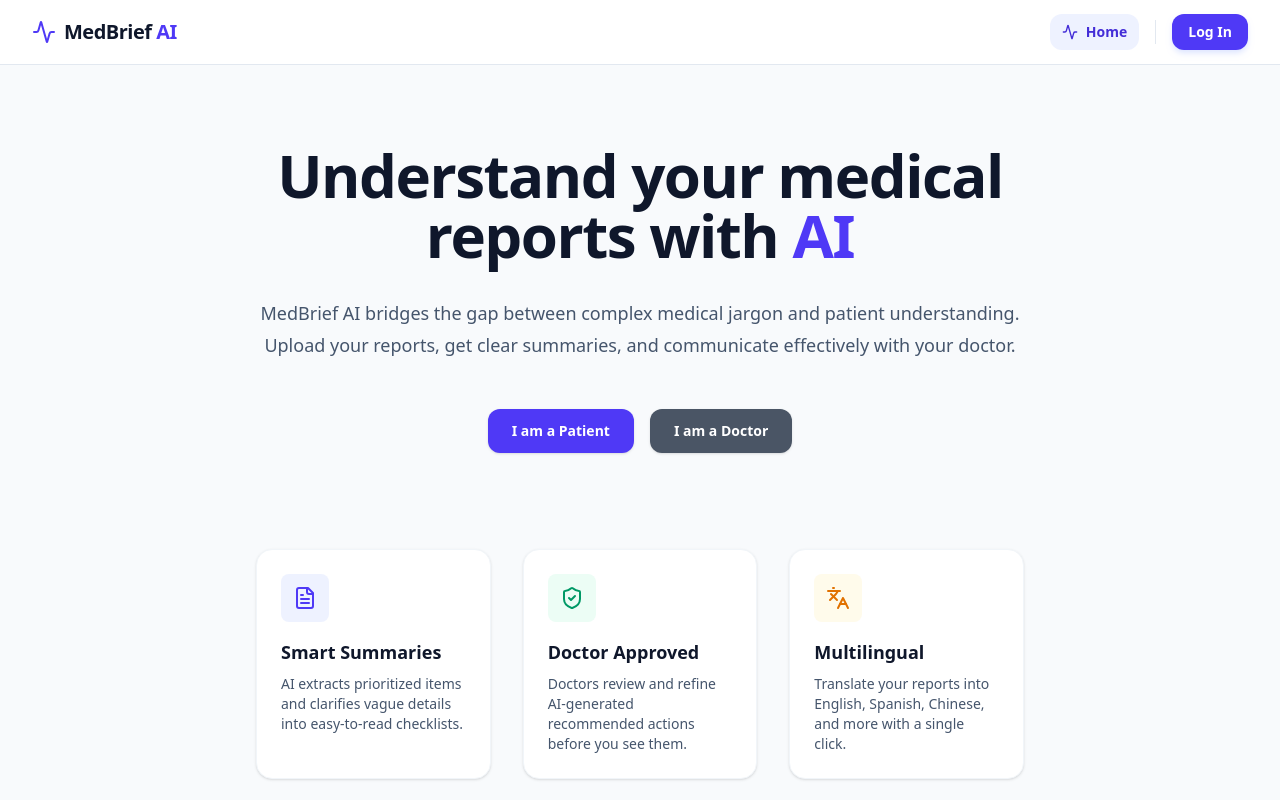
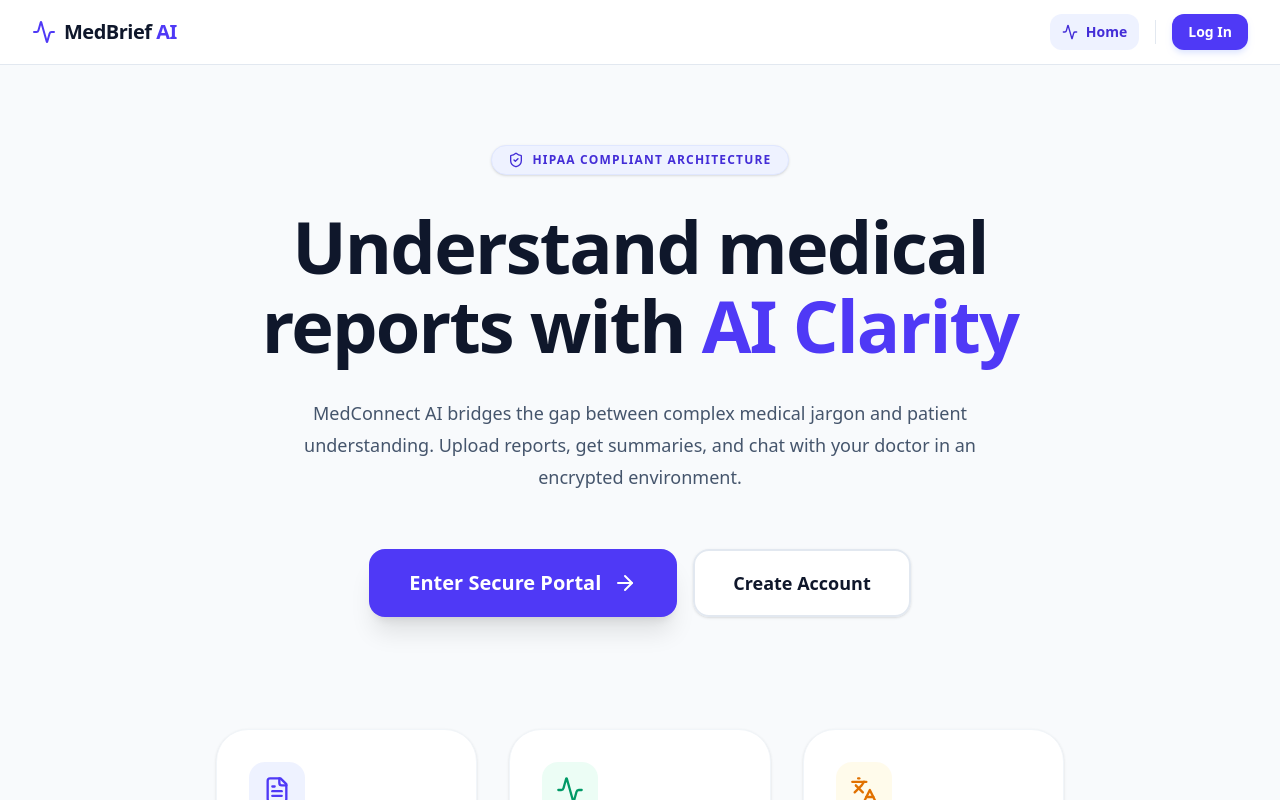
Before and after one commit to ifwitis/medbrief-ai, a React (Vite) app: page / in a window 1280 px wide. Shown: the top 800 px of the page. Built offline with nearby package versions, Linux system fonts and the light colour scheme; no server answers.

Commit message:
Update Home.tsx

```diff
--- a/src/pages/Home.tsx
+++ b/src/pages/Home.tsx
@@ -1,107 +1,158 @@
-import { Link } from 'react-router-dom';
-import { useNavigate } from 'react-router-dom';
-import { useRef, ChangeEvent } from 'react';
-import { FileText, ShieldCheck, Languages, Upload} from 'lucide-react';
+import React, { useState, useEffect } from 'react';
+import { useNavigate, Link } from 'react-router-dom';
+import {
+  FileText,
+  ShieldCheck,
+  Languages,
+  ArrowRight,
+  Loader2,
+  LogOut,
+  Activity
+} from 'lucide-react';
+import { auth, db } from '../routes/firebase'; // Ensure this path is correct
+import { onAuthStateChanged, signOut, User } from 'firebase/auth';
+import { doc, getDoc } from 'firebase/firestore';
 
 export default function Home() {
   const navigate = useNavigate();
-  const fileInputRef = useRef<HTMLInputElement>(null);
+  const [isChecking, setIsChecking] = useState(false);
+  const [user, setUser] = useState<User | null>(null);
 
-  const handleUploadClick = () => {
-    fileInputRef.current?.click();
+  // 1. Listen for Auth state on component mount
+  useEffect(() => {
+    const unsubscribe = onAuthStateChanged(auth, (currentUser) => {
+      setUser(currentUser);
+    });
+    return () => unsubscribe();
+  }, []);
+
+  // 2. Handle "Enter Portal" Logic
+  const handlePortalAccess = async () => {
+    setIsChecking(true);
+
+    if (user) {
+      try {
+        // Fetch user data from Firestore to get their role
+        const userDoc = await getDoc(doc(db, "users", user.uid));
+
+        if (userDoc.exists()) {
+          const userData = userDoc.data();
+          // Redirect based on role: /doctor or /patient
+          navigate(userData.role === 'doctor' ? '/doctor' : '/patient');
+        } else {
+          // User exists in Auth but not Firestore (cleanup case)
+          navigate('/signup');
+        }
+      } catch (error) {
+        console.error("Error fetching user role:", error);
+        alert("Failed to access portal. Please try again.");
+      }
+    } else {
+      // If not logged in, go to signup
+      navigate('/signup');
+    }
+    setIsChecking(false);
   };
 
-  const handleFileChange = async (event: ChangeEvent<HTMLInputElement>) => {
-    const file = event.target.files?.[0];
-    if (file) {
-      const formData = new FormData();
-      // Important: Use 'document' as the key because your server expects upload.single("document")
-      formData.append('document', file);
-
-      try {
-        const response = await fetch('http://localhost:3000/api/documents/upload', {
-          method: 'POST',
-          body: formData,
-        });
-
-        const result = await response.json();
-
-        if (result.structuredData) {
-          // Send the user to the view page and pass the AI data in the "state"
-          navigate('/document/new-upload', {
-            state: { initialData: result.structuredData }
-          });
-        }
-      } catch (error) {
-        console.error("Upload failed:", error);
-        alert("Failed to analyze document. Is the server running?");
-      }
+  // 3. Handle Sign Out
+  const handleSignOut = async () => {
+    try {
+      await signOut(auth);
+      setUser(null);
+    } catch (error) {
+      console.error("Sign out error:", error);
     }
   };
+
   return (
-    <div className="flex flex-col items-center justify-center py-12 text-center">
-      <div className="max-w-3xl space-y-8">
-        <h1 className="text-5xl font-bold tracking-tight text-slate-900 sm:text-6xl">
-          Understand your medical reports with <span className="text-indigo-600">AI</span>
+    <div className="flex flex-col items-center justify-center py-12 text-center min-h-[80vh]">
+      <div className="max-w-4xl space-y-8 px-6">
+
+        {/* Badge */}
+        <div className="inline-flex items-center gap-2 px-4 py-1.5 rounded-full bg-indigo-50 border border-indigo-100 text-indigo-700 text-xs font-bold uppercase tracking-widest shadow-sm">
+          <ShieldCheck className="h-4 w-4" /> HIPAA Compliant Architecture
+        </div>
+
+        {/* Hero Section */}
+        <h1 className="text-5xl font-extrabold tracking-tight text-slate-900 sm:text-7xl leading-[1.1]">
+          Understand medical reports with <span className="text-indigo-600">AI Clarity</span>
         </h1>
-        <p className="text-lg leading-8 text-slate-600">
-          MedBrief AI bridges the gap between complex medical jargon and patient understanding.
-          Upload your reports, get clear summaries, and communicate effectively with your doctor.
+
+        <p className="text-lg leading-8 text-slate-600 max-w-2xl mx-auto">
+          MedConnect AI bridges the gap between complex medical jargon and patient understanding.
+          Upload reports, get summaries, and chat with your doctor in an encrypted environment.
         </p>
 
-        <div className="flex justify-center gap-4 pt-4">
-          <input
-            type="file"
-            ref={fileInputRef}
-            onChange={handleFileChange}
-            className="hidden"
-            accept = ".pdf,.doc,.docx,.txt"
-          />
-          {/* <button
-            onClick={handleUploadClick}
-            className="rounded-xl bg-indigo-600 px-6 py-3 text-sm font-semibold text-white shadow-sm hover:bg-indigo-500 transition-all"
+        {/* Main Action Buttons */}
+        <div className="flex flex-col sm:flex-row justify-center gap-4 pt-6">
+          <button
+            onClick={handlePortalAccess}
+            disabled={isChecking}
+            className="flex items-center justify-center gap-3 rounded-2xl bg-indigo-600 px-10 py-5 text-xl font-bold text-white shadow-xl hover:bg-indigo-500 hover:scale-[1.02] active:scale-95 transition-all disabled:opacity-70 disabled:cursor-not-allowed"
           >
-            <Upload className="h-5 w-5 inline-block mr-2" />
-            I am a Patient
-          </button> */}
+            {isChecking ? (
+              <>
+                <Loader2 className="animate-spin h-6 w-6" />
+                Checking...
+              </>
+            ) : (
+              <>
+                {user ? "Go to My Portal" : "Enter Secure Portal"}
+                <ArrowRight className="h-6 w-6" />
+              </>
+            )}
+          </button>
 
-          <Link
-            to="/patient"
-            className="rounded-xl bg-indigo-600 px-6 py-3 text-sm font-semibold text-white shadow-sm hover:bg-indigo-500 transition-all"
-          >
-            I am a Patient
-          </Link>
+          {user ? (
+            <button
+              onClick={handleSignOut}
+              className="rounded-2xl bg-white px-8 py-4 text-lg font-bold text-red-600 shadow-sm ring-2 ring-inset ring-red-100 hover:bg-red-50 transition-all flex items-center justify-center gap-2"
+            >
+              <LogOut className="h-5 w-5" /> Sign Out
+            </button>
+          ) : (
+            <Link
+              to="/signup"
+              className="rounded-2xl bg-white px-10 py-5 text-lg font-bold text-slate-900 shadow-sm ring-2 ring-inset ring-slate-200 hover:bg-slate-50 hover:scale-[1.02] transition-all flex items-center justify-center"
+            >
+              Create Account
+            </Link>
+          )}
+        </div>
 
-          <Link
-            to="/doctor"
-            className="rounded-xl bg-gray-600 px-6 py-3 text-sm font-semibold text-white shadow-sm hover:bg-gray-500 transition-all"
-          >
-            I am a Doctor
-          </Link>
-        </div>
-        <div className="grid grid-cols-1 md:grid-cols-3 gap-8 pt-16 text-left">
-          <div className="bg-white p-6 rounded-2xl shadow-sm border border-slate-100">
-            <div className="bg-indigo-50 w-12 h-12 rounded-lg flex items-center justify-center mb-4">
-              <FileText className="h-6 w-6 text-indigo-600" />
+        {/* Feature Grid */}
+        <div className="grid grid-cols-1 md:grid-cols-3 gap-8 pt-20 text-left">
+          {/* Feature 1 */}
+          <div className="bg-white p-8 rounded-[2rem] shadow-sm border border-slate-100 hover:shadow-md transition-shadow group">
+            <div className="bg-indigo-50 w-14 h-14 rounded-2xl flex items-center justify-center mb-6 group-hover:bg-indigo-100 transition-colors">
+              <FileText className="h-7 w-7 text-indigo-600" />
             </div>
-            <h3 className="font-semibold text-lg mb-2">Smart Summaries</h3>
-            <p className="text-slate-600 text-sm">AI extracts prioritized items and clarifies vague details into easy-to-read checklists.</p>
+            <h3 className="font-bold text-xl mb-3 text-slate-900">Smart Summaries</h3>
+            <p className="text-slate-500 text-sm leading-relaxed">
+              Our AI extracts prioritized items and clarifies vague details into easy-to-read, actionable checklists.
+            </p>
           </div>
 
-          <div className="bg-white p-6 rounded-2xl shadow-sm border border-slate-100">
-            <div className="bg-emerald-50 w-12 h-12 rounded-lg flex items-center justify-center mb-4">
-              <ShieldCheck className="h-6 w-6 text-emerald-600" />
+          {/* Feature 2 */}
+          <div className="bg-white p-8 rounded-[2rem] shadow-sm border border-slate-100 hover:shadow-md transition-shadow group">
+            <div className="bg-emerald-50 w-14 h-14 rounded-2xl flex items-center justify-center mb-6 group-hover:bg-emerald-100 transition-colors">
+              <Activity className="h-7 w-7 text-emerald-600" />
             </div>
-            <h3 className="font-semibold text-lg mb-2">Doctor Approved</h3>
-            <p className="text-slate-600 text-sm">Doctors review and refine AI-generated recommended actions before you see them.</p>
+            <h3 className="font-bold text-xl mb-3 text-slate-900">Encrypted Chat</h3>
+            <p className="text-slate-500 text-sm leading-relaxed">
+              Discuss results directly with your physician through our secure, real-time Firebase-powered channel.
+            </p>
           </div>
 
-          <div className="bg-white p-6 rounded-2xl shadow-sm border border-slate-100">
-            <div className="bg-amber-50 w-12 h-12 rounded-lg flex items-center justify-center mb-4">
-              <Languages className="h-6 w-6 text-amber-600" />
+          {/* Feature 3 */}
+          <div className="bg-white p-8 rounded-[2rem] shadow-sm border border-slate-100 hover:shadow-md transition-shadow group">
+            <div className="bg-amber-50 w-14 h-14 rounded-2xl flex items-center justify-center mb-6 group-hover:bg-amber-100 transition-colors">
+              <Languages className="h-7 w-7 text-amber-600" />
             </div>
-            <h3 className="font-semibold text-lg mb-2">Multilingual</h3>
-            <p className="text-slate-600 text-sm">Translate your reports into English, Spanish, Chinese, and more with a single click.</p>
+            <h3 className="font-bold text-xl mb-3 text-slate-900">Multilingual</h3>
+            <p className="text-slate-500 text-sm leading-relaxed">
+              Instantly translate complex reports into over 20 languages to ensure absolute clarity for every patient.
+            </p>
           </div>
         </div>
       </div>
```
